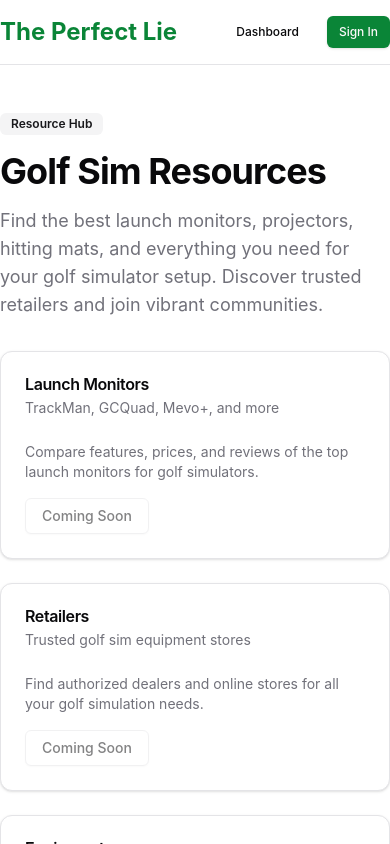
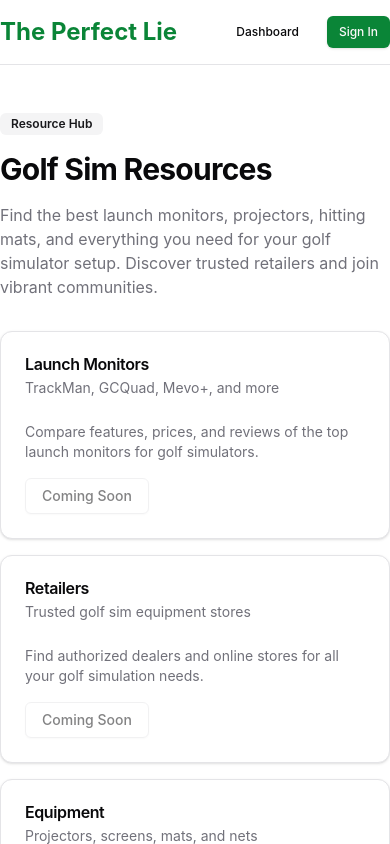
Before and after one commit to culturata/the-perfect-lie, a Next.js app: page /resources in a window 390 px wide. Shown: the top 844 px of the page. Built offline with nearby package versions, Linux system fonts and the light colour scheme.

Commit message:
Update resources page with consistent width and responsive spacing

```diff
--- a/app/resources/page.tsx
+++ b/app/resources/page.tsx
@@ -4,17 +4,17 @@ import { Button } from "@/components/ui/button";
 
 export default function ResourcesPage() {
   return (
-    <div className="container py-12">
-      <div className="flex flex-col gap-8">
+    <div className="container py-12 md:py-16">
+      <div className="max-w-6xl mx-auto space-y-8">
         {/* Header */}
-        <div className="flex flex-col gap-4">
+        <div className="space-y-4">
           <div className="flex items-center gap-2">
             <Badge variant="secondary">Resource Hub</Badge>
           </div>
-          <h1 className="text-4xl font-bold tracking-tight">
+          <h1 className="text-3xl md:text-4xl font-bold tracking-tight">
             Golf Sim Resources
           </h1>
-          <p className="text-lg text-muted-foreground max-w-2xl">
+          <p className="text-muted-foreground max-w-2xl">
             Find the best launch monitors, projectors, hitting mats, and
             everything you need for your golf simulator setup. Discover trusted
             retailers and join vibrant communities.
@@ -22,7 +22,7 @@ export default function ResourcesPage() {
         </div>
 
         {/* Categories Preview */}
-        <div className="grid grid-cols-1 md:grid-cols-2 lg:grid-cols-3 gap-6">
+        <div className="grid grid-cols-1 sm:grid-cols-2 lg:grid-cols-3 gap-4 md:gap-6">
           <Card>
             <CardHeader>
               <CardTitle>Launch Monitors</CardTitle>
```
